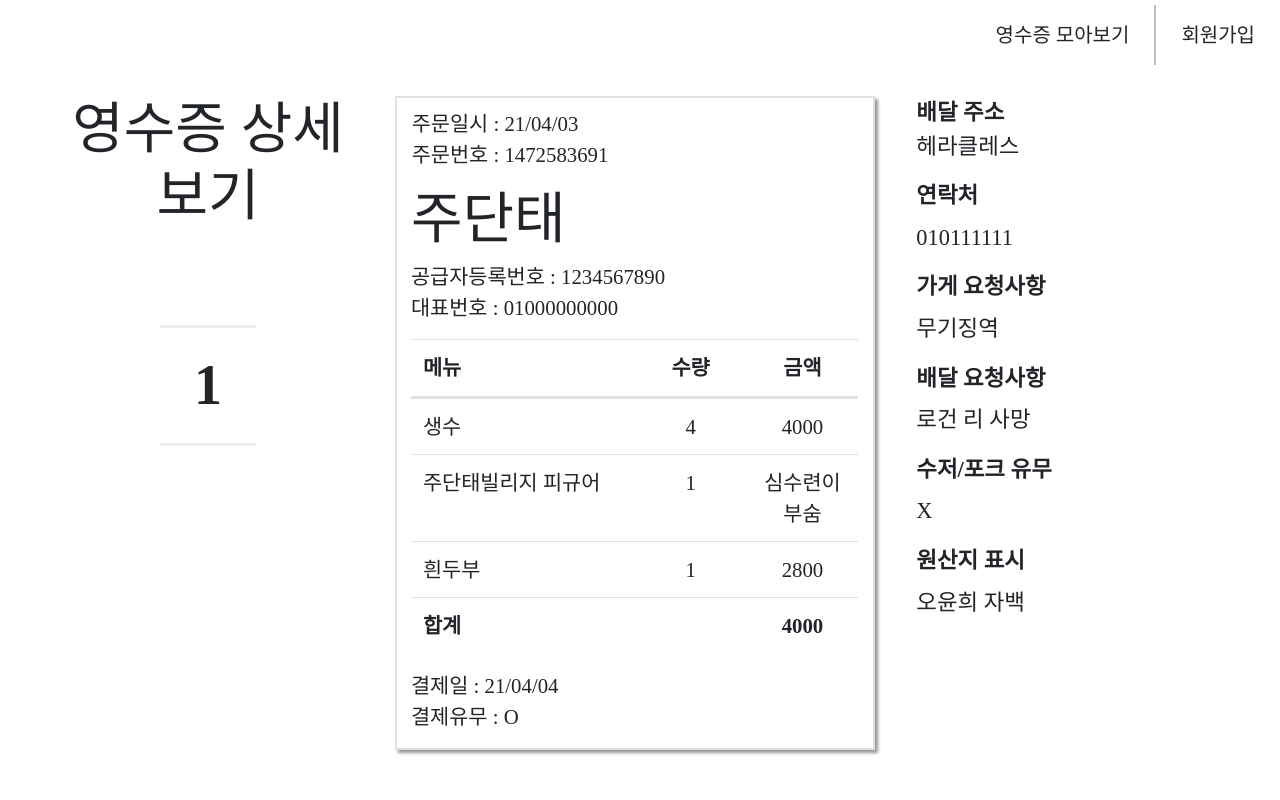
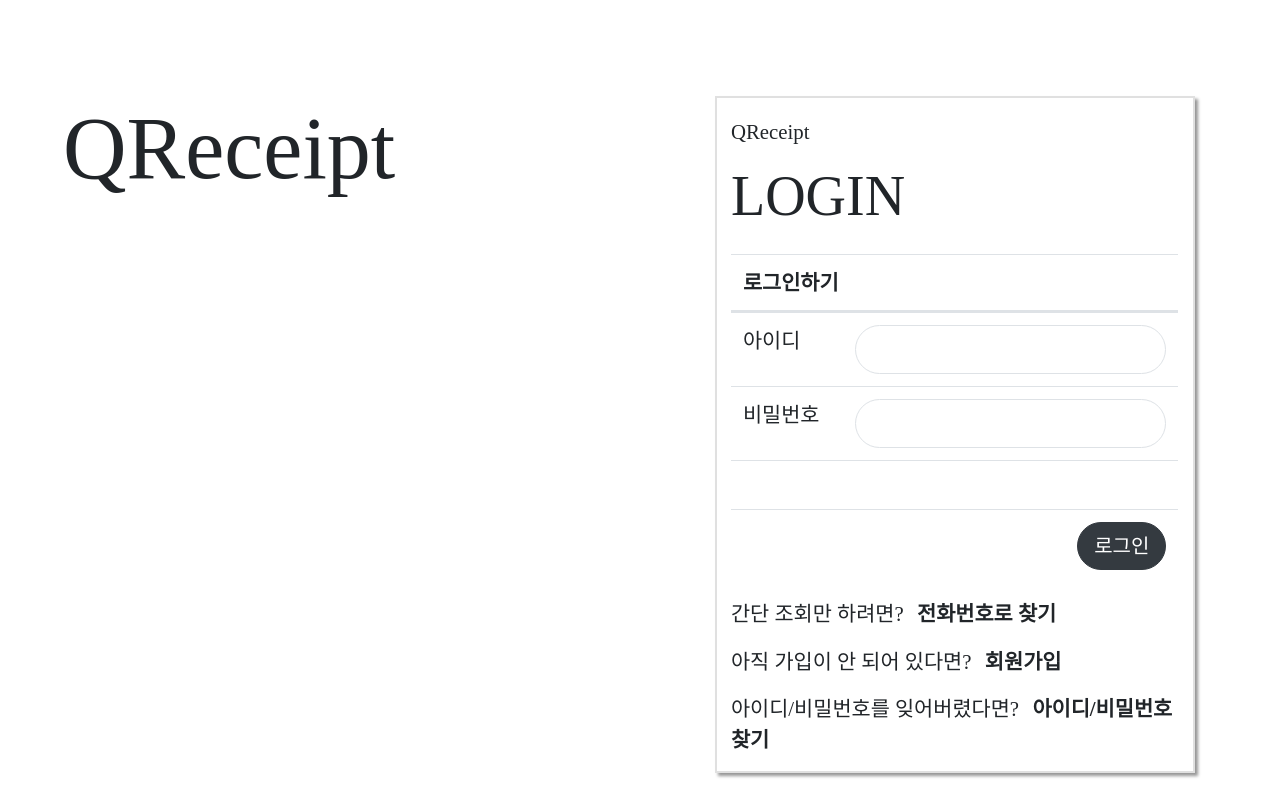
Before and after one commit to C12H22O12/qreceiptFront, a React (Create React App) app: page / in a window 1280 px wide. Built offline with nearby package versions, Linux system fonts and the light colour scheme; a web font is replaced by a local one.

Commit message:
21/04/04 21:24 메인페이지 생성
Receipt.js 조건문, 로그인에 사용될 내용 적용

```diff
--- a/src/App.js
+++ b/src/App.js
@@ -1,5 +1,5 @@
 import React from "react";
-import Detail from "./component/Detail"
+import Detail from "./component/Main"
 import './App.css';
 
 function App() {
--- a/src/component/Detail.js
+++ b/src/component/Detail.js
@@ -26,6 +26,7 @@ function Detail({
                 </div>
                 <div className="col-lg-5 p-0 align-self-center">
                     <Receipt
+                        form = "true"
                         orderDay="21/04/03"
                         orderNum="1472583691"
                         offerName="주단태"
--- /dev/null
+++ b/src/component/Main.js
@@ -0,0 +1,42 @@
+import React from "react";
+import Receipt from "./Receipt"
+import Navigation from "./Navigation"
+import './Detail.css';
+
+function Main({
+    address,
+    phoneNum,
+    shopOrder,
+    deliveryOrder,
+    spoonCheck,
+    origin
+}) {
+    return (
+        <div className="container-fulid">
+
+            <div className="row mt-5 pt-5 mx-0">
+                <div className="col-lg-6 ml-5">
+                    <h1 className="display-2 text-left">QReceipt</h1>
+                </div>
+                <div className="col-lg-5 p-0 align-self-center">
+                    <Receipt
+                        form = "false"
+                        orderDay="21/04/03"
+                        orderNum="1472583691"
+                        offerName="주단태"
+                        offerNum="1234567890"
+                        offerPhoneNum="01000000000"
+                        menu="생수"
+                        cnt="4"
+                        won="4000"
+                        sum="4000"
+                        checkDay="21/04/04"
+                        check="O"/>
+                </div>
+
+            </div>
+        </div>
+    );
+}
+
+export default Main;
--- a/src/component/Map.js
+++ b/src/component/Map.js
@@ -13,6 +13,7 @@ function Map() {
                 <div className="col-lg-5 p-0">
                     <h1 className="display-4">영수증 상세보기</h1>
                     <Receipt
+                    form = "true"
                     orderDay="21/04/03"
                     orderNum="1472583691"
                     offerName="주단태"
--- a/src/component/Receipt.css
+++ b/src/component/Receipt.css
@@ -16,3 +16,16 @@ p, th, td{
     margin-top : 2%;
     margin-inline:3%;
 }
+
+dd, dt{
+    display:inline;
+    font-size: 130%;
+}
+
+dd{
+    margin-right:3%;
+}
+
+dt:hover{
+    text-decoration: underline;
+}
--- a/src/component/Receipt.js
+++ b/src/component/Receipt.js
@@ -2,46 +2,16 @@ import React from "react";
 import './Receipt.css';
 import Menu from "./Menu";
 
-function Receipt({
-    orderDay,
-    orderNum,
-    offerName,
-    offerNum,
-    offerPhoneNum,
-    sum,
-    checkDay,
-    check
-}) {
+function Receipt(props) {
+    var componentForm = props.form;
+
     return (
         <div className="frame">
-            <header className="container row">
-                <p className="col-lg-9">주문일시 : {orderDay}
-                    <br/>주문번호 : {orderNum}</p>
-            </header>
-            <div className="mt-0">
-                <h1 className="display-4">{offerName}</h1>
-                <p>공급자등록번호 : {offerNum}
-                    <br/>
-                    대표번호 : {offerPhoneNum}
-                </p>
-                <table className="table">
-                    <thead className="d-flex">
-                        <th className="col-6">메뉴</th>
-                        <th className="col-3 text-center">수량</th>
-                        <th className="col-3 text-center">금액</th>
-                    </thead>
-                    {orderMenu.map(renderItem)}
-                    <tfoot className="d-flex">
-                        <th className="col-9">합계</th>
-                        <th className="col-3 text-center">{sum}</th>
-                    </tfoot>
-                </table>
-            </div>
-            <footer>
-                <p>결제일 : {checkDay}
-                    <br/>결제유무 : {check}
-                </p>
-            </footer>
+            {
+                componentForm === "true"
+                    ? receiptForm(props)
+                    : loginForm(props)
+            }
         </div>
     )
 }
@@ -50,17 +20,17 @@ export default Receipt;
 
 const orderMenu = [
     {
-        id:1,
+        id: 1,
         menu: "생수",
         cnt: 4,
         won: "4000"
     }, {
-        id:2,
+        id: 2,
         menu: "주단태빌리지 피규어",
         cnt: 1,
         won: "심수련이 부숨"
     }, {
-        id:3,
+        id: 3,
         menu: "흰두부",
         cnt: 1,
         won: "2800"
@@ -70,3 +40,80 @@ const orderMenu = [
 function renderItem(item) {
     return <Menu key={item.id} menu={item.menu} cnt={item.cnt} won={item.won}/>
 }
+
+function receiptForm(props) {
+    return <div>
+        <header className="container row">
+            <p className="col-lg-9 pl-0">주문일시 : {props.orderDay}
+                <br/>주문번호 : {props.orderNum}</p>
+        </header>
+        <div className="mt-0">
+            <h1 className="display-4">{props.offerName}</h1>
+            <p>공급자등록번호 : {props.offerNum}
+                <br/>
+                대표번호 : {props.offerPhoneNum}
+            </p>
+            <table className="table">
+                <thead className="d-flex">
+                    <th className="col-6">메뉴</th>
+                    <th className="col-3 text-center">수량</th>
+                    <th className="col-3 text-center">금액</th>
+                </thead>
+                {orderMenu.map(renderItem)}
+                <tfoot className="d-flex">
+                    <th className="col-9">합계</th>
+                    <th className="col-3 text-center">{props.sum}</th>
+                </tfoot>
+            </table>
+        </div>
+        <footer>
+            <p>결제일 : {props.checkDay}
+                <br/>결제유무 : {props.check}
+            </p>
+        </footer>
+    </div>
+}
+
+function loginForm(props) {
+    return <div>
+        <header className="container row">
+            <p className="col-lg-9 pl-0 my-2">QReceipt</p>
+        </header>
+        <div className="mt-0">
+            <h1 className="display-4 mt-2 mb-4">LOGIN</h1>
+            <table className="table">
+                <thead className="d-flex">
+                    <th colspan="2" className="col-12">로그인하기</th>
+                </thead>
+                <tr className="d-flex">
+                    <td className="col-3">아이디</td>
+                    <td className="col-9 text-center"><input class="w-100 py-2 px-4 border rounded-pill"></input></td>
+                </tr>
+                <tr className="d-flex">
+                    <td className="col-3">비밀번호</td>
+                    <td className="col-9 text-center"><input type="password" class="w-100 py-2 px-4 border rounded-pill"></input></td>
+                </tr>
+                <tr className="d-flex">
+                    <td className="col-12 p-4"></td>
+                </tr>
+                <tfoot className="d-flex">
+                    <th colspan="2" className="col-12 text-right"><input class="loginBtn btn btn-dark btn-lg rounded-pill" type="button" value="로그인"></input></th>
+                </tfoot>
+            </table>
+        </div>
+        <footer>
+            <dl>
+                <dd className="w-100">간단 조회만 하려면?</dd>
+                <dt className="w-100">전화번호로 찾기</dt>
+            </dl>
+            <dl>
+                <dd className="w-100">아직 가입이 안 되어 있다면?</dd>
+                <dt className="w-100">회원가입</dt>
+            </dl>
+            <dl>
+                <dd className="w-100">아이디/비밀번호를 잊어버렸다면?</dd>
+                <dt className="w-100">아이디/비밀번호 찾기</dt>
+            </dl>
+        </footer>
+    </div>
+}
```
